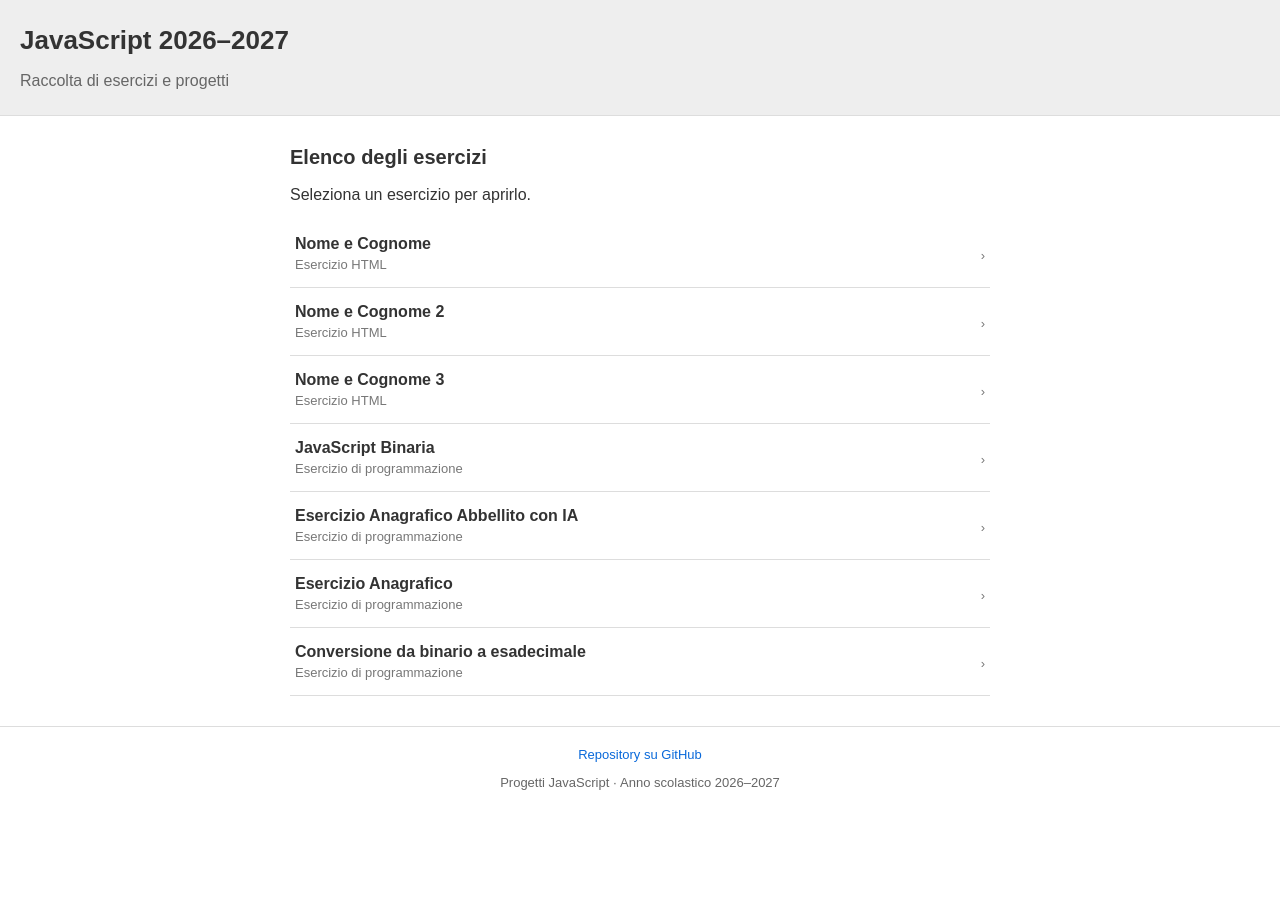
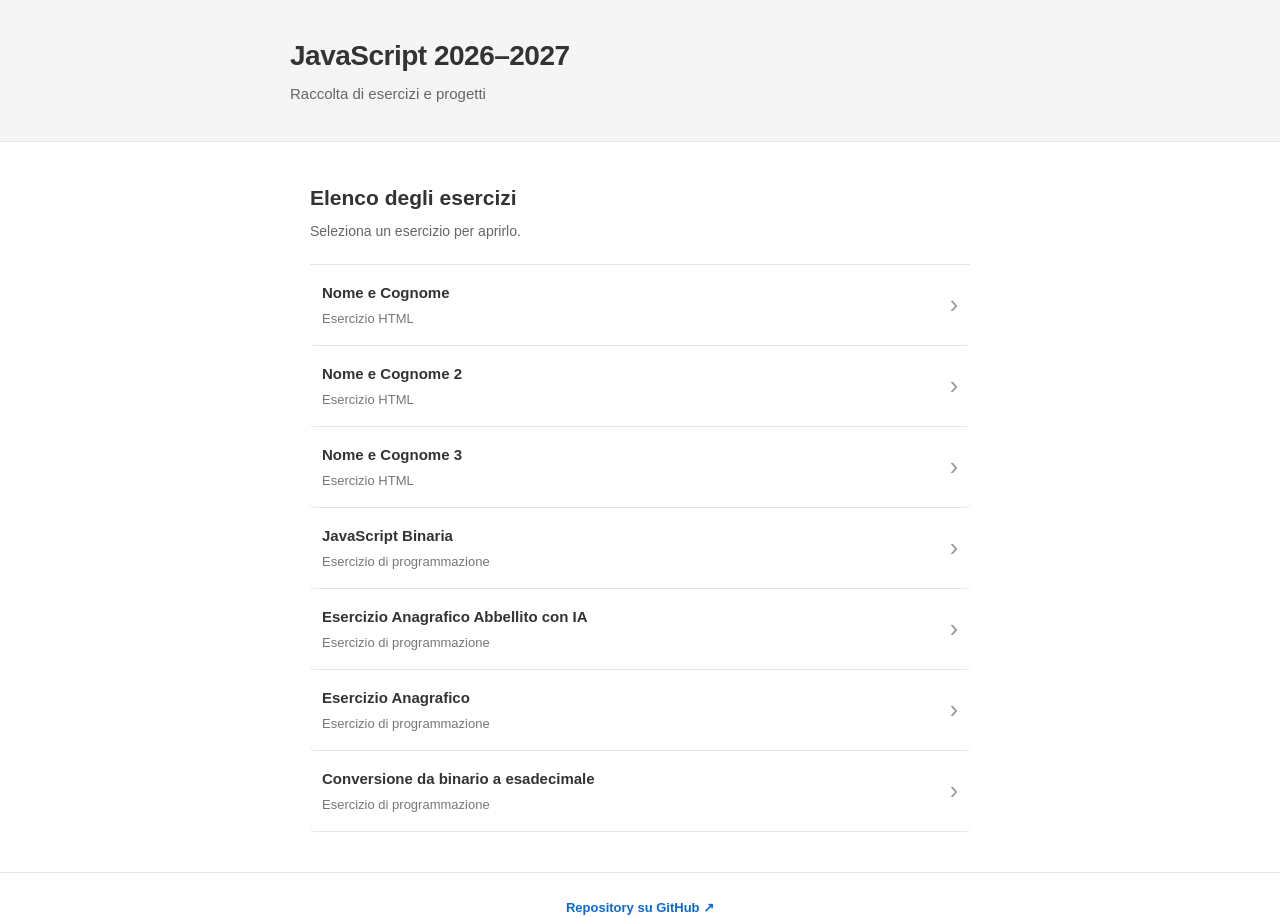
Before and after one commit to TommasoFalchero/JavaScript-2026-2027, a plain HTML site: page index.html in a window 1280 px wide. Shown: the top 918 px of the page. Before the commit the page ends 810 px from the top, so only its background shows below. Drawn offline with Linux system fonts and the light colour scheme.

Commit message:
Update index.html

```diff
--- a/index.html
+++ b/index.html
@@ -6,68 +6,99 @@
     <meta charset="UTF-8">
     <meta name="viewport" content="width=device-width, initial-scale=1.0">
 
+    <meta name="description" content="Raccolta di esercizi e progetti JavaScript per l'anno scolastico 2026-2027.">
+
     <title>JavaScript 2026–2027</title>
 
     <style>
+        * {
+            box-sizing: border-box;
+        }
+
         body {
             margin: 0;
             font-family: Arial, sans-serif;
-            background: white;
+            background: #fff;
             color: #333;
+            line-height: 1.5;
         }
 
         header {
-            padding: 25px 20px;
-            background: #eee;
-            border-bottom: 1px solid #ddd;
+            padding: 35px 20px;
+            background: #f5f5f5;
+            border-bottom: 1px solid #e5e5e5;
         }
 
-        header, main, footer {
-            padding-left: 20px;
-            padding-right: 20px;
+        .header-content {
+            max-width: 700px;
+            margin: auto;
         }
 
         header h1 {
             margin: 0;
-            font-size: 26px;
+            font-size: 28px;
+            letter-spacing: -0.5px;
         }
 
         header p {
-            margin-bottom: 0;
+            margin: 6px 0 0;
             color: #666;
+            font-size: 15px;
         }
 
         main {
             max-width: 700px;
-            margin: 30px auto;
+            margin: 40px auto;
+            padding: 0 20px;
+            min-height: 55vh;
         }
 
         h2 {
-            font-size: 20px;
+            margin: 0 0 8px;
+            font-size: 21px;
+        }
+
+        .intro {
+            margin-top: 0;
+            margin-bottom: 22px;
+            color: #666;
+            font-size: 14px;
         }
 
         .file-list {
             display: flex;
             flex-direction: column;
+            border-top: 1px solid #e5e5e5;
         }
 
         .file {
             display: flex;
             align-items: center;
             justify-content: space-between;
-            padding: 15px 5px;
-            border-bottom: 1px solid #ddd;
+            gap: 15px;
+            padding: 17px 12px;
+            border-bottom: 1px solid #e5e5e5;
             color: #333;
             text-decoration: none;
+            border-radius: 5px;
+            transition: background 0.2s, padding 0.2s, color 0.2s;
         }
 
         .file:hover {
+            background: #f6f8fa;
             color: #0969da;
+            padding-left: 17px;
+        }
+
+        .file:focus-visible {
+            outline: 2px solid #0969da;
+            outline-offset: 3px;
         }
 
         .file strong {
             display: block;
-            font-size: 16px;
+            font-size: 15px;
+            font-weight: 600;
         }
 
         .file span {
@@ -77,26 +108,69 @@
             font-size: 13px;
         }
 
-        .arrow {
-            font-size: 22px;
+        .file .arrow {
+            flex-shrink: 0;
+            margin: 0;
+            color: #999;
+            font-size: 25px;
+            transition: transform 0.2s, color 0.2s;
+        }
+
+        .file:hover .arrow {
+            color: #0969da;
+            transform: translateX(4px);
         }
 
         footer {
-            padding-top: 20px;
-            padding-bottom: 20px;
-            border-top: 1px solid #ddd;
+            padding: 25px 20px;
+            border-top: 1px solid #e5e5e5;
             text-align: center;
             font-size: 13px;
-            color: #666;
+            color: #777;
         }
 
         footer a {
             color: #0969da;
             text-decoration: none;
+            font-weight: 600;
+        }
+
+        footer a:hover {
+            text-decoration: underline;
         }
 
         footer p {
-            margin-bottom: 0;
+            margin: 8px 0 0;
+        }
+
+        @media (max-width: 480px) {
+            header {
+                padding: 28px 20px;
+            }
+
+            header h1 {
+                font-size: 24px;
+            }
+
+            main {
+                margin: 30px auto;
+            }
+
+            .file {
+                padding: 15px 8px;
+            }
+
+            .file strong {
+                font-size: 14px;
+            }
+        }
+
+        @media (prefers-reduced-motion: reduce) {
+            *,
+            *::before,
+            *::after {
+                transition: none !important;
+            }
         }
     </style>
 
@@ -105,23 +179,28 @@
 <body>
 
     <header>
-        <h1>JavaScript 2026–2027</h1>
-        <p>Raccolta di esercizi e progetti</p>
+        <div class="header-content">
+            <h1>JavaScript 2026–2027</h1>
+            <p>Raccolta di esercizi e progetti</p>
+        </div>
     </header>
 
     <main>
 
         <h2>Elenco degli esercizi</h2>
-        <p>Seleziona un esercizio per aprirlo.</p>
 
-        <div class="file-list">
+        <p class="intro">
+            Seleziona un esercizio per aprirlo.
+        </p>
+
+        <nav class="file-list" aria-label="Elenco degli esercizi">
 
             <a class="file" href="./Nome%20e%20Cognome.html">
                 <div>
                     <strong>Nome e Cognome</strong>
                     <span>Esercizio HTML</span>
                 </div>
-                <span class="arrow">›</span>
+                <span class="arrow" aria-hidden="true">›</span>
             </a>
 
             <a class="file" href="./Nome%20e%20Cognome%202.html">
@@ -129,7 +208,7 @@
                     <strong>Nome e Cognome 2</strong>
                     <span>Esercizio HTML</span>
                 </div>
-                <span class="arrow">›</span>
+                <span class="arrow" aria-hidden="true">›</span>
             </a>
 
             <a class="file" href="./Nome%20e%20Cognome%203.html">
@@ -137,7 +216,7 @@
                     <strong>Nome e Cognome 3</strong>
                     <span>Esercizio HTML</span>
                 </div>
-                <span class="arrow">›</span>
+                <span class="arrow" aria-hidden="true">›</span>
             </a>
 
             <a class="file" href="./esJavaScriptBinaria.html">
@@ -145,7 +224,7 @@
                     <strong>JavaScript Binaria</strong>
                     <span>Esercizio di programmazione</span>
                 </div>
-                <span class="arrow">›</span>
+                <span class="arrow" aria-hidden="true">›</span>
             </a>
 
             <a class="file" href="./ProgettoAnagraficoAbbellitoAI.html">
@@ -153,7 +232,7 @@
                     <strong>Esercizio Anagrafico Abbellito con IA</strong>
                     <span>Esercizio di programmazione</span>
                 </div>
-                <span class="arrow">›</span>
+                <span class="arrow" aria-hidden="true">›</span>
             </a>
 
             <a class="file" href="./ProgettoAnagrafico.html">
@@ -161,7 +240,7 @@
                     <strong>Esercizio Anagrafico</strong>
                     <span>Esercizio di programmazione</span>
                 </div>
-                <span class="arrow">›</span>
+                <span class="arrow" aria-hidden="true">›</span>
             </a>
 
             <a class="file" href="./ConversioneBinariaEsadecimale.html">
@@ -169,17 +248,19 @@
                     <strong>Conversione da binario a esadecimale</strong>
                     <span>Esercizio di programmazione</span>
                 </div>
-                <span class="arrow">›</span>
+                <span class="arrow" aria-hidden="true">›</span>
             </a>
 
-        </div>
+        </nav>
 
     </main>
 
     <footer>
 
-        <a href="https://github.com/TommasoFalchero/JavaScript-2026-2027">
-            Repository su GitHub
+        <a href="https://github.com/TommasoFalchero/JavaScript-2026-2027"
+           target="_blank"
+           rel="noopener noreferrer">
+            Repository su GitHub ↗
         </a>
 
         <p>Progetti JavaScript · Anno scolastico 2026–2027</p>
```
